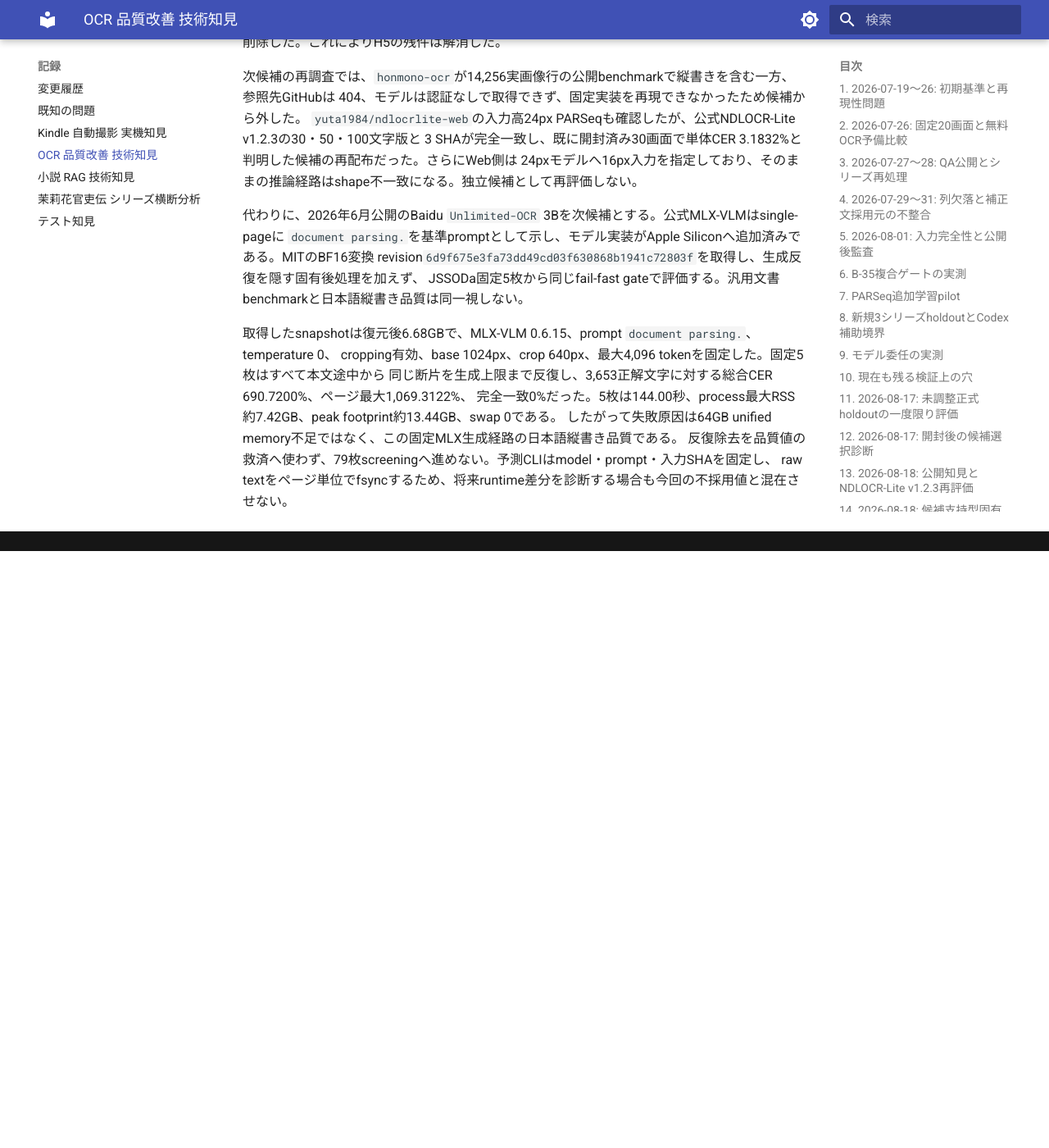
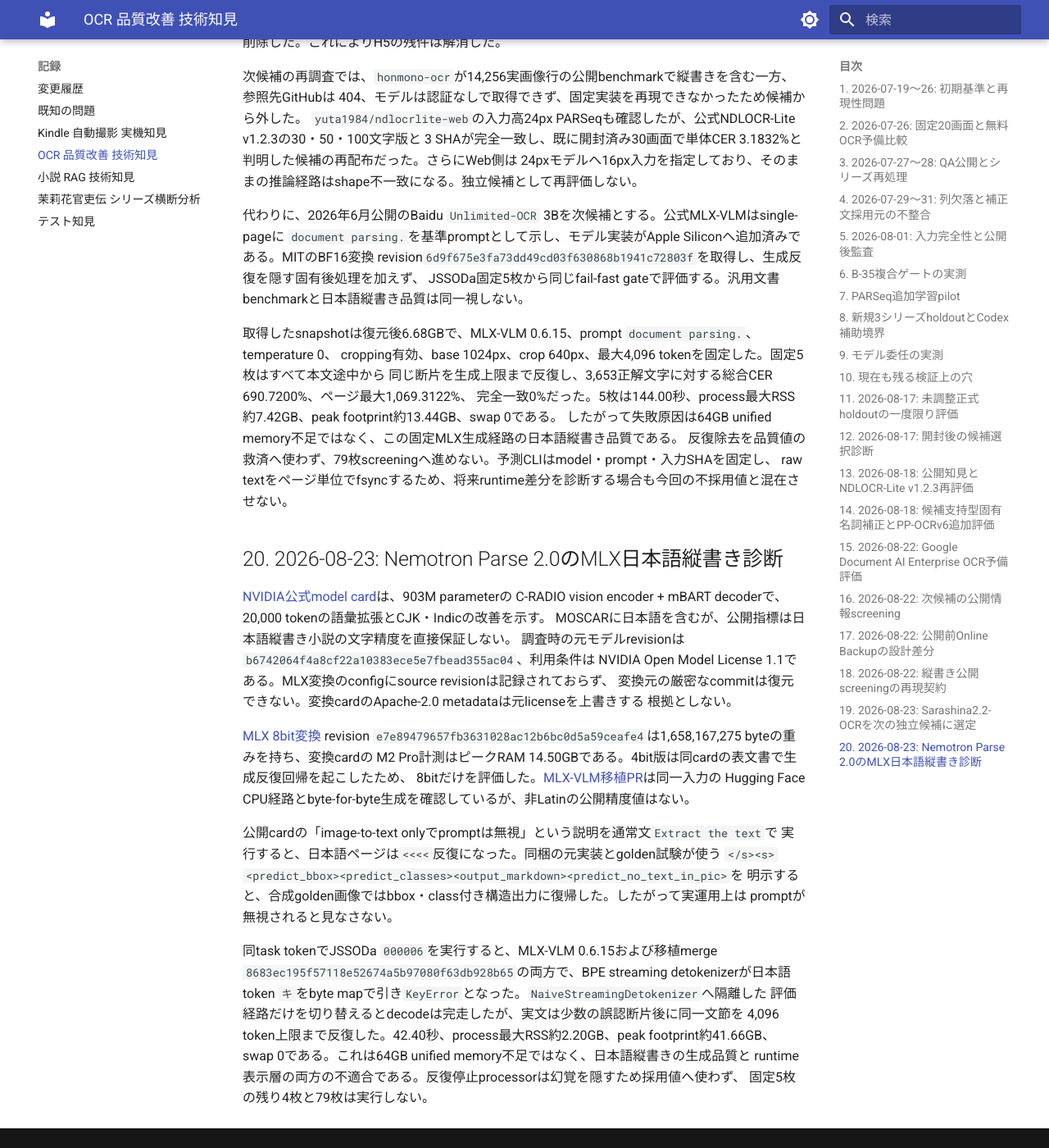
Before and after one commit to kkmmyr/Pic2PDF_Viewer, an MkDocs documentation site: the page built from docs/log/技術知見/OCR品質改善_技術知見.md, in a window 1280 px wide and 1400 px high, scrolled down 10382 px. Shown: the whole window at 82% size. Built offline with MkDocs 1.6.1 and Material for MkDocs 9.7.7, drawn with Linux system fonts in a browser that asks for light colours; before the commit the page ends 11054 px from its top, so only the background shows below that.

Commit message:
docs(ocr): record Nemotron Parse screening
Document the pinned MLX 8-bit candidate, prompt and Japanese decode
workarounds, and the fail-fast vertical OCR result on Apple Silicon.

Co-Authored-By: Codex <noreply@openai.com>

```diff
--- a/docs/log/技術知見/OCR品質改善_技術知見.md
+++ b/docs/log/技術知見/OCR品質改善_技術知見.md
@@ -394,3 +394,34 @@ cropping有効、base 1024px、crop 640px、最大4,096 tokenを固定した。
 したがって失敗原因は64GB unified memory不足ではなく、この固定MLX生成経路の日本語縦書き品質である。
 反復除去を品質値の救済へ使わず、79枚screeningへ進めない。予測CLIはmodel・prompt・入力SHAを固定し、
 raw textをページ単位でfsyncするため、将来runtime差分を診断する場合も今回の不採用値と混在させない。
+
+## 20. 2026-08-23: Nemotron Parse 2.0のMLX日本語縦書き診断
+
+[NVIDIA公式model card](https://huggingface.co/nvidia/NVIDIA-Nemotron-Parse-2.0)は、903M parameterの
+C-RADIO vision encoder + mBART decoderで、20,000 tokenの語彙拡張とCJK・Indicの改善を示す。
+MOSCARに日本語を含むが、公開指標は日本語縦書き小説の文字精度を直接保証しない。
+調査時の元モデルrevisionは`b6742064f4a8cf22a10383ece5e7fbead355ac04`、利用条件は
+NVIDIA Open Model License 1.1である。MLX変換のconfigにsource revisionは記録されておらず、
+変換元の厳密なcommitは復元できない。変換cardのApache-2.0 metadataは元licenseを上書きする
+根拠としない。
+
+[MLX 8bit変換](https://huggingface.co/mlx-community/Nemotron-Parse-2.0-8bit) revision
+`e7e89479657fb3631028ac12b6bc0d5a59ceafe4`は1,658,167,275 byteの重みを持ち、変換cardの
+M2 Pro計測はピークRAM 14.50GBである。4bit版は同cardの表文書で生成反復回帰を起こしたため、
+8bitだけを評価した。[MLX-VLM移植PR](https://github.com/Blaizzy/mlx-vlm/pull/1866)は同一入力の
+Hugging Face CPU経路とbyte-for-byte生成を確認しているが、非Latinの公開精度値はない。
+
+公開cardの「image-to-text onlyでpromptは無視」という説明を通常文`Extract the text`で
+実行すると、日本語ページは`<<<<`反復になった。同梱の元実装とgolden試験が使う
+`</s><s><predict_bbox><predict_classes><output_markdown><predict_no_text_in_pic>`を
+明示すると、合成golden画像ではbbox・class付き構造出力に復帰した。したがって実運用上は
+promptが無視されると見なさない。
+
+同task tokenでJSSODa `000006`を実行すると、MLX-VLM 0.6.15および移植merge
+`8683ec195f57118e52674a5b97080f63db928b65`の両方で、BPE streaming detokenizerが日本語
+token `キ`をbyte mapで引き`KeyError`となった。`NaiveStreamingDetokenizer`へ隔離した
+評価経路だけを切り替えるとdecodeは完走したが、実文は少数の誤認断片後に同一文節を
+4,096 token上限まで反復した。42.40秒、process最大RSS約2.20GB、peak footprint約41.66GB、
+swap 0である。これは64GB unified memory不足ではなく、日本語縦書きの生成品質と
+runtime表示層の両方の不適合である。反復停止processorは幻覚を隠すため採用値へ使わず、
+固定5枚の残り4枚と79枚は実行しない。
```
Also changed, not shown: docs/design/詳細設計/機能別/OCR設計書.md (+5 -0 lines), docs/log/変更履歴.md (+7 -0 lines), docs/log/計画/バックログ.md (+4 -3 lines), docs/log/計画/小説OCR品質改善_実装計画.md (+16 -0 lines).
